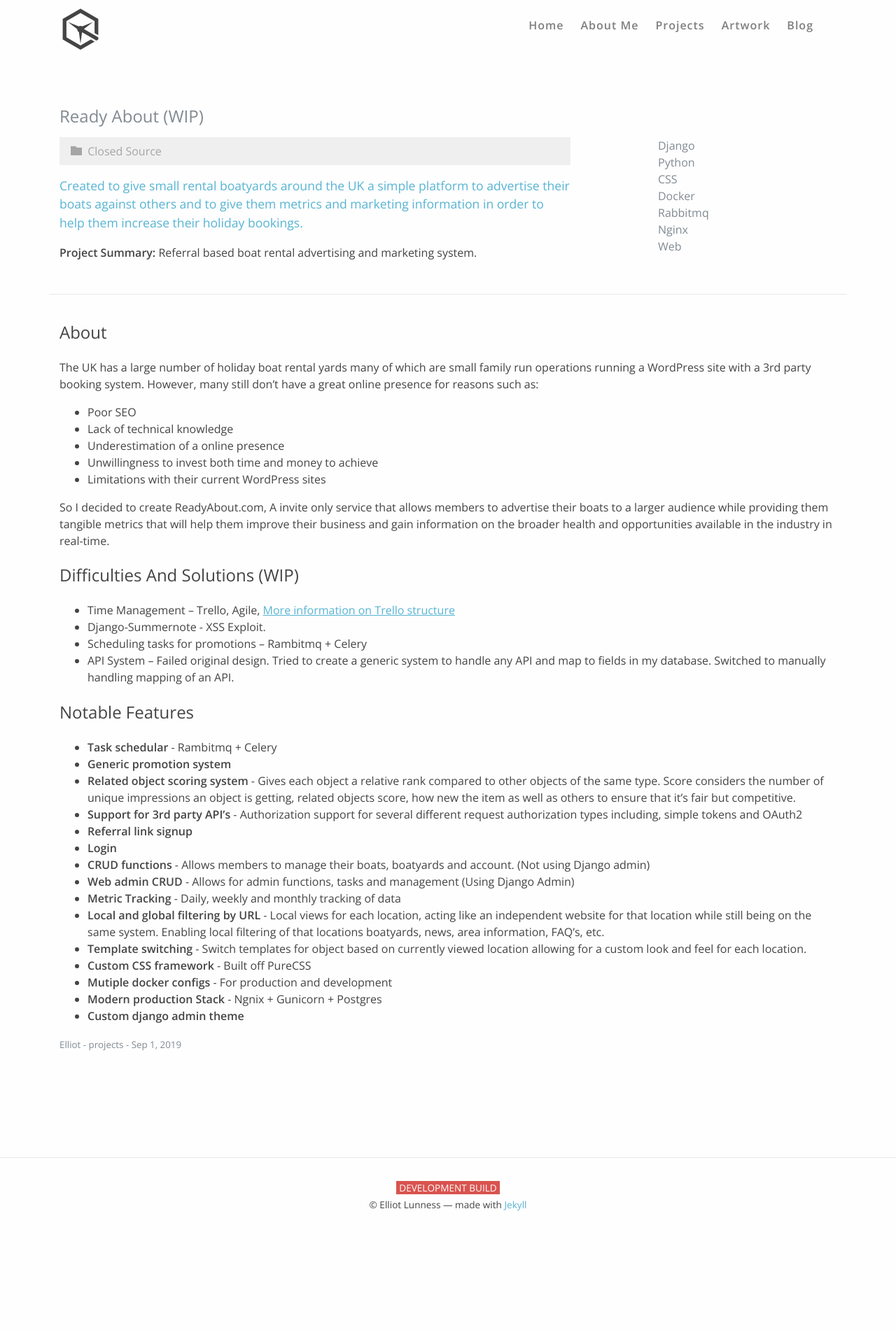
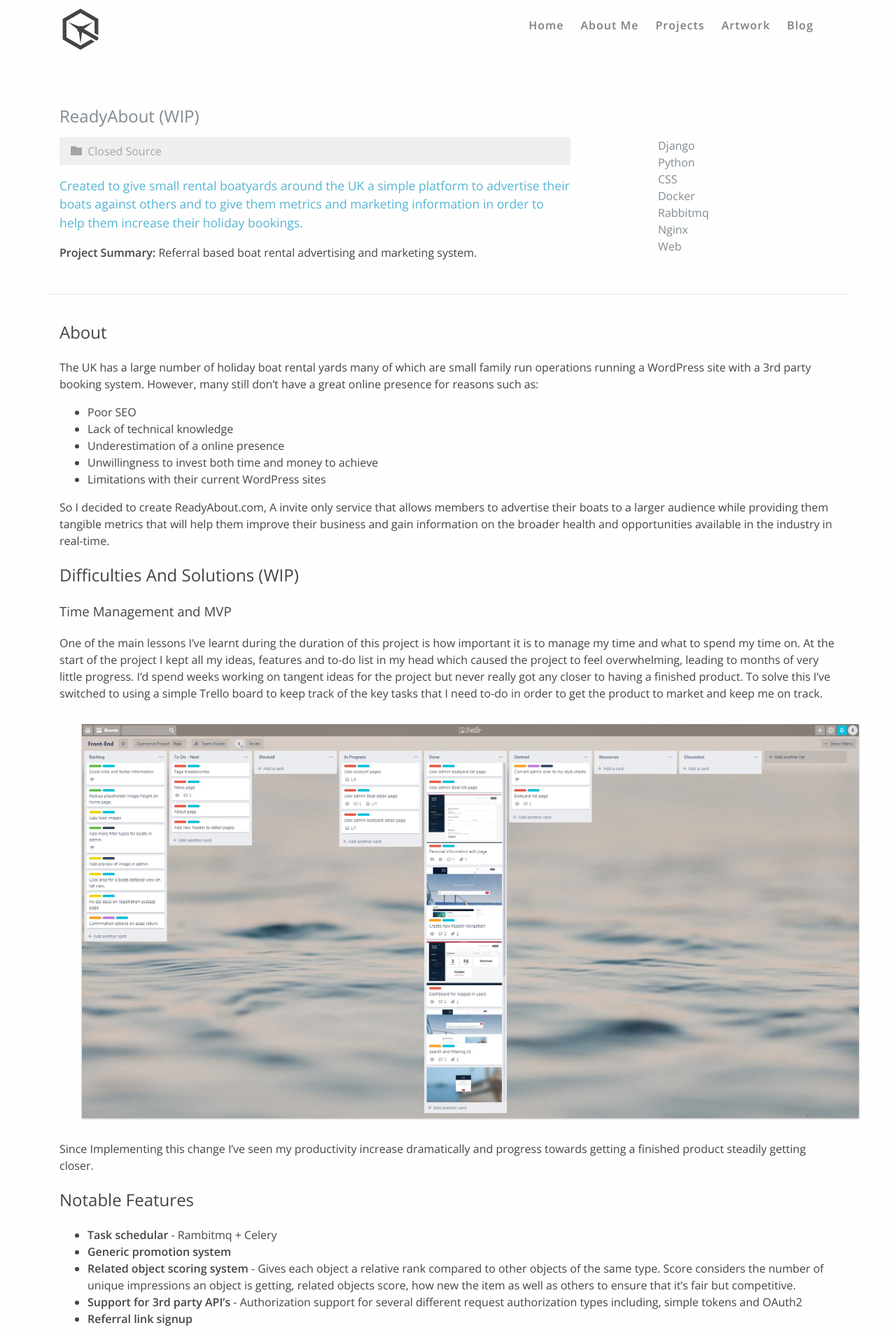
Before and after one commit to LazerCube/LazerCube.github.io, a Jekyll site: the page built from projects/_posts/2019-09-01-readyabout.markdown, in a window 1280 px wide. Shown: the top 1901 px of the page at 70% size. Built offline with Jekyll 4.4.1, drawn with Linux system fonts in a browser that asks for light colours; some web fonts are replaced; before the commit the page ends 1799 px from its top, so only the background shows below that.

Commit message:
Added content to readabout post

```diff
--- a/_sass/_images.scss
+++ b/_sass/_images.scss
@@ -48,3 +48,9 @@
 
     }
 }
+
+.post-img {
+    position: relative;
+    margin: 2rem;
+    @include shadow();
+}
--- a/projects/_posts/2019-09-01-readyabout.markdown
+++ b/projects/_posts/2019-09-01-readyabout.markdown
@@ -1,6 +1,6 @@
 ---
 layout: posts
-title: Ready About (WIP)
+title: ReadyAbout (WIP)
 author: Elliot
 tags:
 - Django
@@ -31,10 +31,14 @@ So I decided to create ReadyAbout.com, A invite only service that allows members
 
 ## Difficulties And Solutions (WIP)
 
-- Time Management – Trello, Agile, [More information on Trello structure](https://www.flowji.com/using-trello-to-manage-your-website-project/)
-- Django-Summernote - XSS Exploit.
-- Scheduling tasks for promotions – Rambitmq + Celery
-- API System – Failed original design. Tried to create a generic system to handle any API and map to fields in my database. Switched to manually handling mapping of an API.
+### Time Management and MVP
+
+One of the main lessons I’ve learnt during the duration of this project is how important it is to manage my time and what to spend my time on. At the start of the project I kept all my ideas, features and to-do list in my head which caused the project to feel overwhelming, leading to months of very little progress. I’d spend weeks working on tangent ideas for the project but never really got any closer to having a finished product. To solve this I’ve switched to using a simple Trello board to keep track of the key tasks that I need to-do in order to get the product to market and keep me on track.
+
+<img class="post-img" src="/assets/img/posts/readyabout/trello-screenshot.jpg">
+
+Since Implementing this change I’ve seen my productivity increase dramatically and progress towards getting a finished product steadily getting closer.
+
 
 ## Notable Features
 
@@ -53,3 +57,9 @@ So I decided to create ReadyAbout.com, A invite only service that allows members
 - **Mutiple docker configs** - For production and development
 - **Modern production Stack** - Ngnix + Gunicorn + Postgres
 - **Custom django admin theme**
+
+## Screenshots
+
+<img  class="post-img" src="/assets/img/posts/readyabout/home-dev-screenshot.png">
+<img  class="post-img" src="/assets/img/posts/readyabout/boat-list-old-screenshot.png">
+<img  class="post-img" src="/assets/img/posts/readyabout/boat-detail-dev-screenshot.png">
```
Also changed, not shown: assets/img/posts/readyabout/boat-detail-dev-screenshot.png (added), assets/img/posts/readyabout/boat-list-old-screenshot.png (added), assets/img/posts/readyabout/home-dev-screenshot.png (added), assets/img/posts/readyabout/trello-screenshot.jpg (added).
